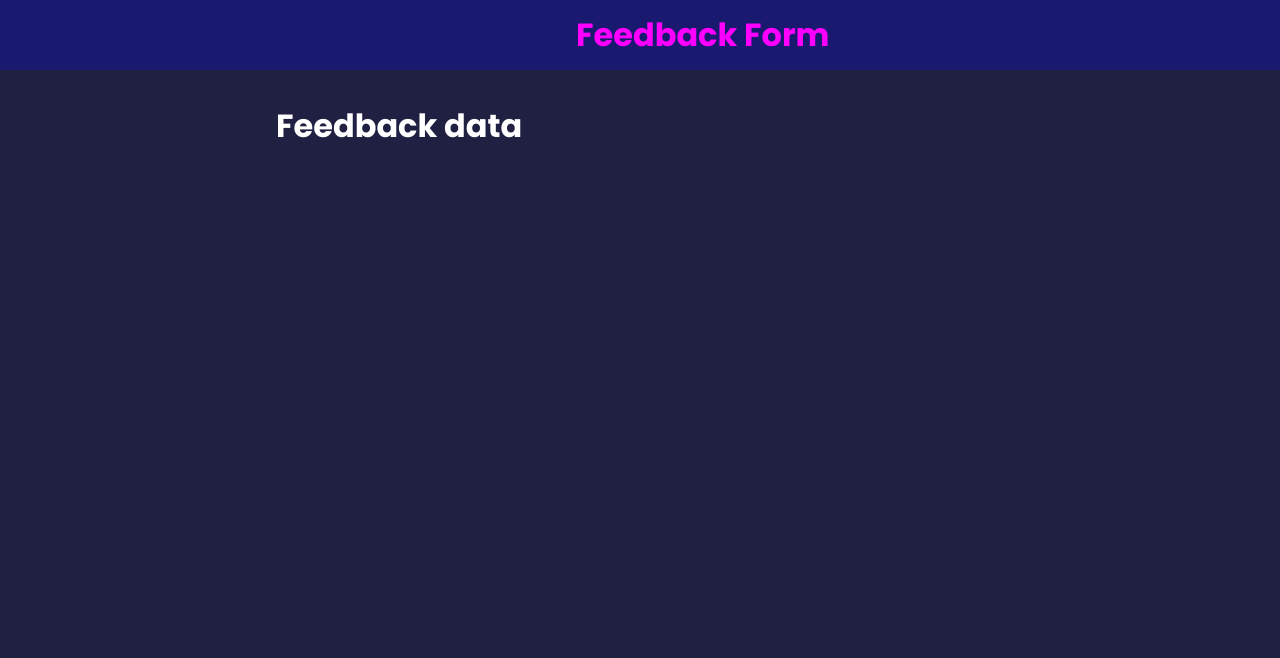
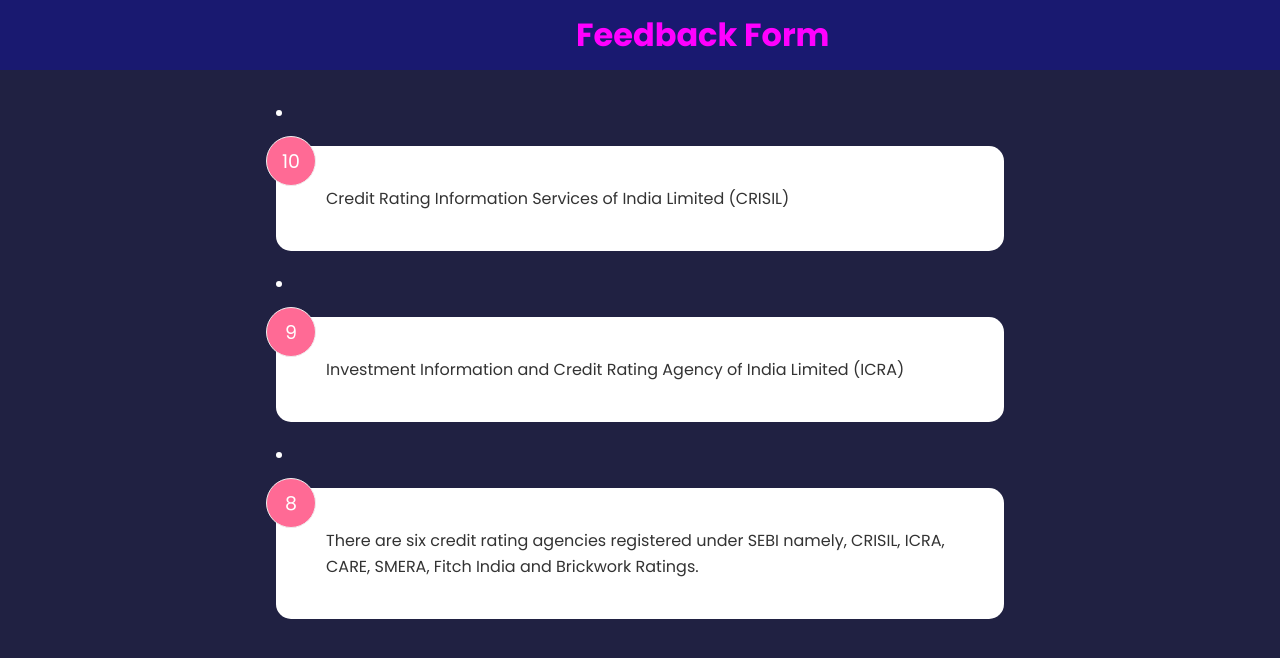
Before and after one commit to Ashutoshrx/FeedBack-App, a React (Create React App) app: page / in a window 1280 px wide. Shown: the top 658 px of the page. Built offline with nearby package versions, Linux system fonts and the light colour scheme.

Commit message:
fetching data from feedbackData and managing global state

```diff
--- a/src/App.js
+++ b/src/App.js
@@ -1,10 +1,18 @@
 import Header from './components/Header';
-import FeedbackItem from './components/FeedbackItem';
+import FeedbackData from './data/FeedbackData';
+import { useState } from 'react';
+import FeedbackList from './components/FeedbackList';
+
 function App() {
+  //Use of UseState which is a react hook
+  const [feedBackData, setFeedBackData] = useState(FeedbackData);
+
   return (
     <>
       <Header />
-      <FeedbackItem />
+      <div className="container">
+        <FeedbackList feedback={feedBackData} />
+      </div>
     </>
   );
 }
--- a/src/components/FeedbackItem.jsx
+++ b/src/components/FeedbackItem.jsx
@@ -1,16 +1,15 @@
 import React from 'react';
 import { useState } from 'react';
-import FeedbackData from '../data/FeedbackData';
 
-function FeedbackItem() {
+function FeedbackItem({textData,ratingData}) {
   //Use of UseState which is a react hook
-  const [feedBackData, setFeedBackData] = useState({ FeedbackData });
-  console.log(feedBackData);
+  const [rating, setRating] = useState(ratingData);
+  const [text, setText] = useState(textData);
 
   return (
-    <div className="container">
-      <h1>Feedback data</h1>
-      {/* <p>{FeedBackData}</p> */}
+    <div className="card">
+      <div className="num-display">{rating}</div>
+      <div className="text-display">{text}</div>
     </div>
   );
 }
--- /dev/null
+++ b/src/components/FeedbackList.jsx
@@ -0,0 +1,25 @@
+import React from 'react';
+import FeedbackItem from './FeedbackItem';
+
+function FeedbackList({ feedback }) {
+    if (!feedback || feedback.length === 0) {
+        return (
+            <p>No FeedBack Yet</p>
+        );
+    }
+
+    return (
+        <div className="feedback-list">
+            {feedback.map(element => (
+                <li key={element.id}>
+                    <FeedbackItem ratingData={element.rating} textData={element.text} />
+                </li>
+            ))
+            }
+        </div >
+    );
+
+}
+
+
+export default FeedbackList;
--- a/src/data/FeedbackData.jsx
+++ b/src/data/FeedbackData.jsx
@@ -6,12 +6,12 @@
   },
   {
     id: 2,
-    rating: 5,
+    rating: 9,
     text: 'Investment Information and Credit Rating Agency of India Limited (ICRA)',
   },
   {
-    id: 2,
-    rating: 5,
+    id: 3,
+    rating: 8,
     text: 'There are six credit rating agencies registered under SEBI namely, CRISIL, ICRA, CARE, SMERA, Fitch India and Brickwork Ratings.',
   },
 ];
```
